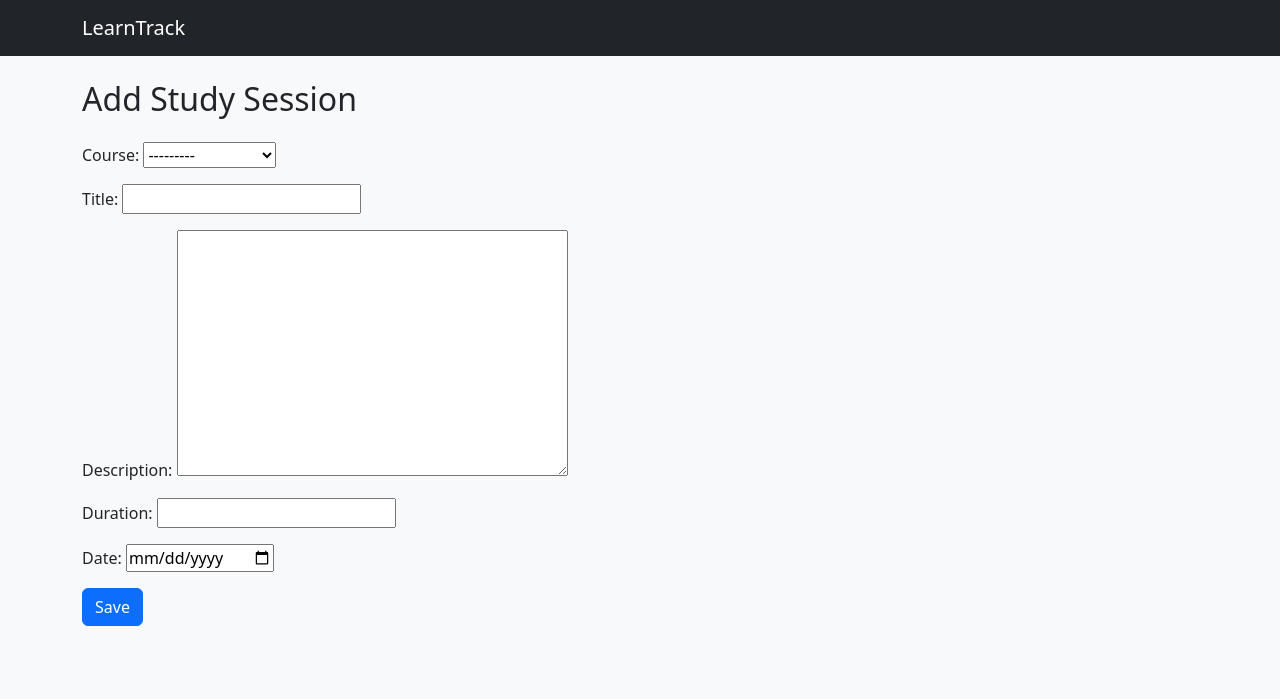
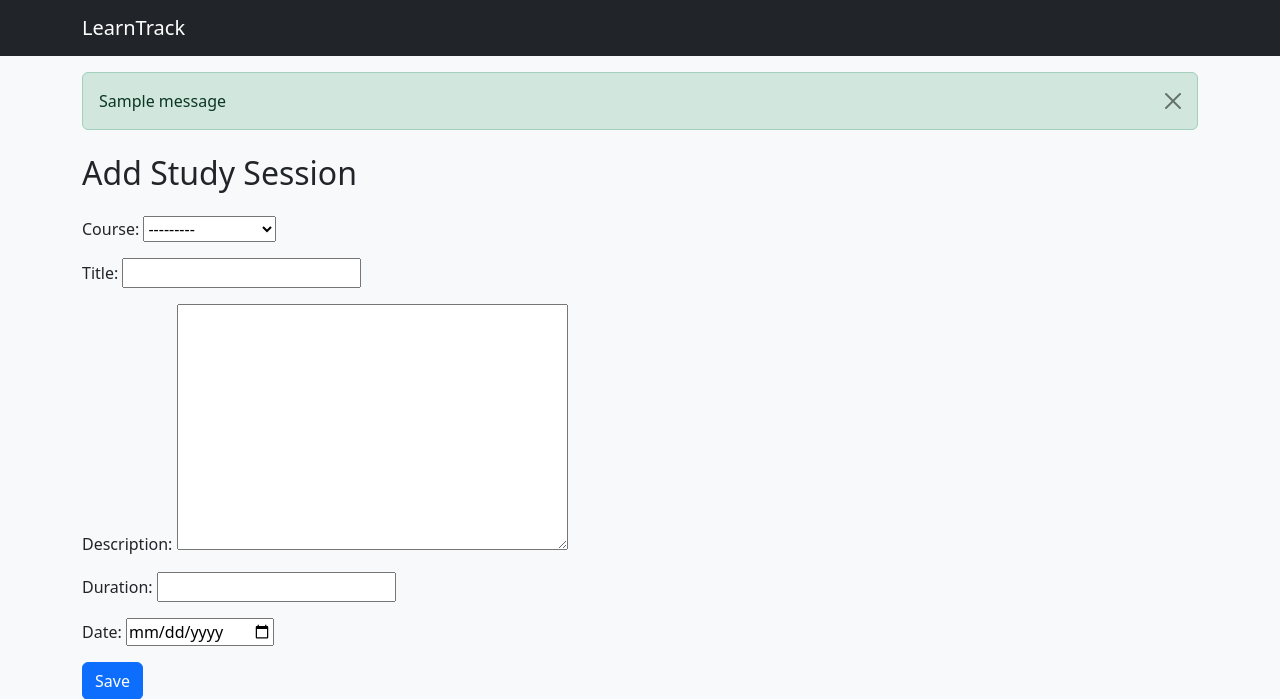
Before and after one commit to Vera-com/learntrack, a Django app: page /add/ in a window 1280 px wide. Shown: the top 699 px of the page. Run offline with Django 5.2, Linux system fonts and the light colour scheme; tables that the repository leaves empty hold one stand-in row (values such as "Sample post"); one stand-in notice (Sample message) is shown.

Commit message:
Add success messages for study session actions.

```diff
--- a/tracker/templates/tracker/base.html
+++ b/tracker/templates/tracker/base.html
@@ -21,6 +21,17 @@
         </div>
     </nav>
 
+    {% if messages %}
+    <div class="container mt-3">
+        {% for message in messages %}
+        <div class="alert alert-success alert-dismissible fade show" role="alert">
+            {{ message }}
+            <button type="button" class="btn-close" data-bs-dismiss="alert"></button>
+        </div>
+        {% endfor %}
+    </div>
+    {% endif %}
+
     <main class="container mt-4">
         {% block content %}
         {% endblock %}
--- a/tracker/views.py
+++ b/tracker/views.py
@@ -1,4 +1,6 @@
 from django.shortcuts import render, redirect, get_object_or_404
+from django.contrib import messages
+
 
 from .models import StudySession
 from .forms import StudySessionForm
@@ -14,6 +16,7 @@ def add_session(request):
         form = StudySessionForm(request.POST)
         if form.is_valid():
             form.save()
+            messages.success(request, "Study session added successfully!")
             return redirect('study_list')
     else:
         form = StudySessionForm()
@@ -27,6 +30,7 @@ def edit_session(request, session_id):
         form = StudySessionForm(request.POST, instance=session)
         if form.is_valid():
             form.save()
+            messages.success(request, "Study session updated successfully!")
             return redirect('study_list')
     else:
         form = StudySessionForm(instance=session)
@@ -38,6 +42,7 @@ def delete_session(request, session_id):
 
     if request.method == 'POST':
         session.delete()
+        messages.success(request, "Study session deleted successfully.")
         return redirect('study_list')
 
     return render(request, 'tracker/delete_session.html', {'session': session})
```
